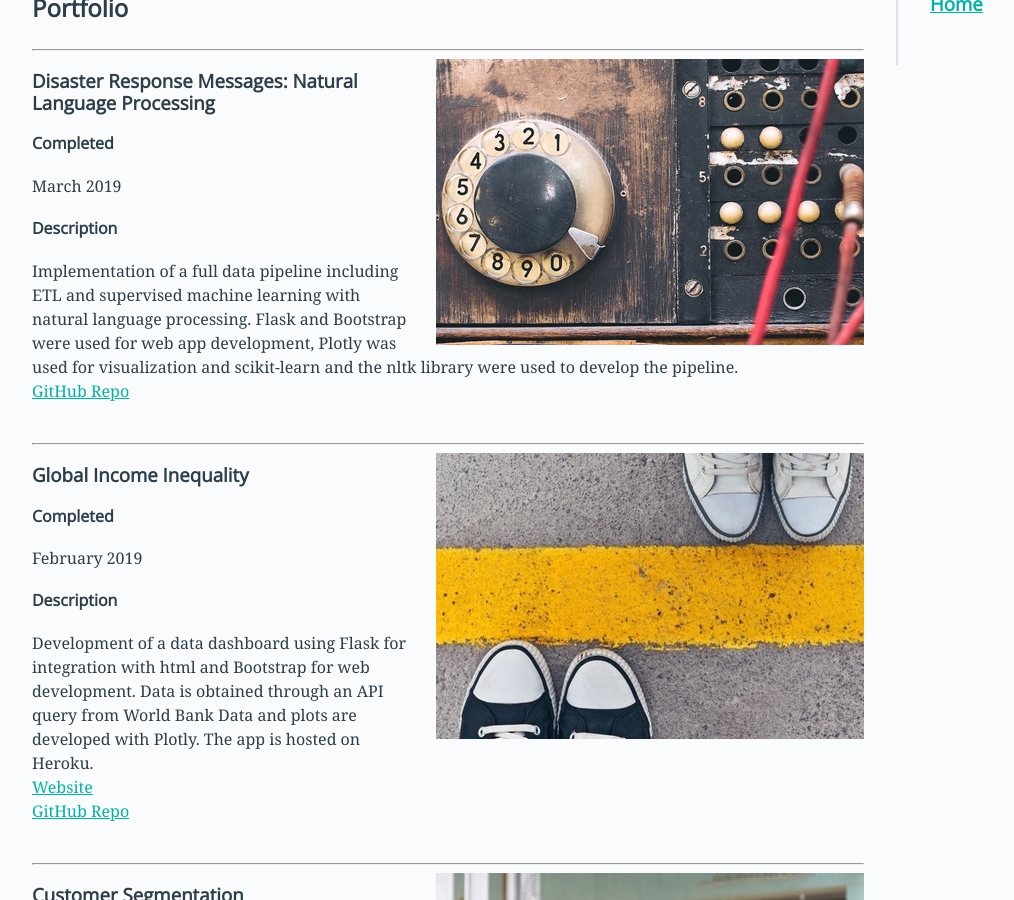
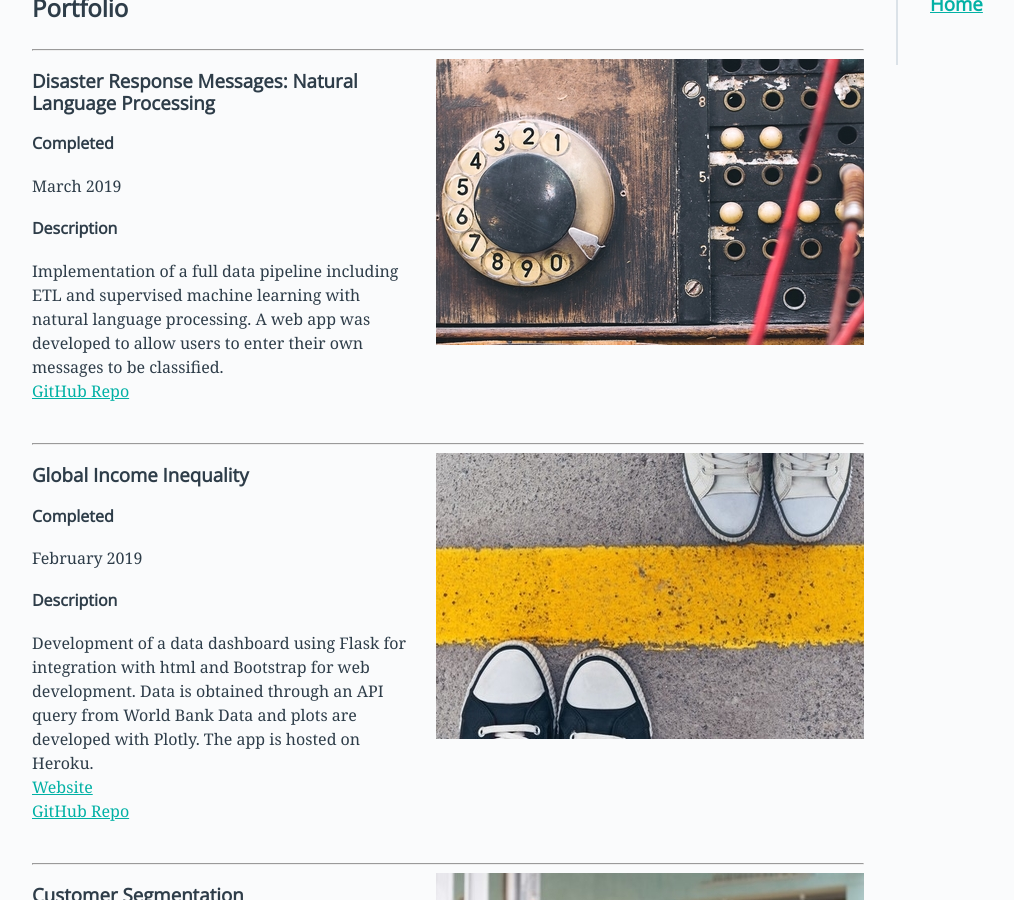
Before and after one commit to rebeccaebarnes/rebeccaebarnes.github.io, a Jekyll site: the page built from portfolio/index.html, in a window 1280 px wide and 900 px high, scrolled down 315 px. Shown: the whole window, without its empty margins (0-1014 px from the left). Built offline with Jekyll 4.4.1, drawn with Linux system fonts in a browser that asks for light colours; some of the changed text lies outside the part shown.

```diff
--- a/portfolio/index.html
+++ b/portfolio/index.html
@@ -18,7 +18,7 @@ title: Portfolio
     <h4>Description</h4>
     <p>
         Implementation of a full data pipeline including ETL and supervised machine learning with natural language processing.
-        Flask and Bootstrap were used for web app development, Plotly was used for visualization and scikit-learn and the nltk library were used to develop the pipeline.
+        A web app was developed to allow users to enter their own messages to be classified.
         <br>
         <a href="https://github.com/rebeccaebarnes/DSND-Project-5" rel="noopener noreferrer" target="_blank">GitHub Repo</a>
         <br>
```
Also changed, not shown: other parts of portfolio/index.html (+1 -1 lines).
